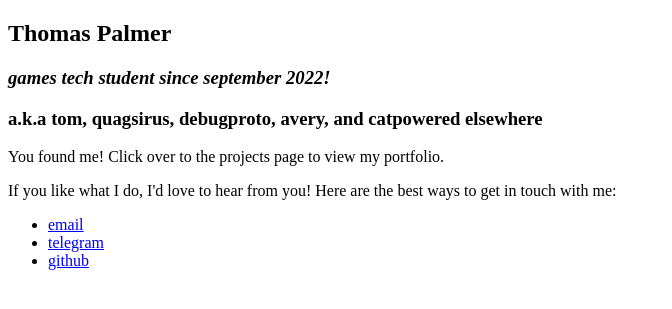
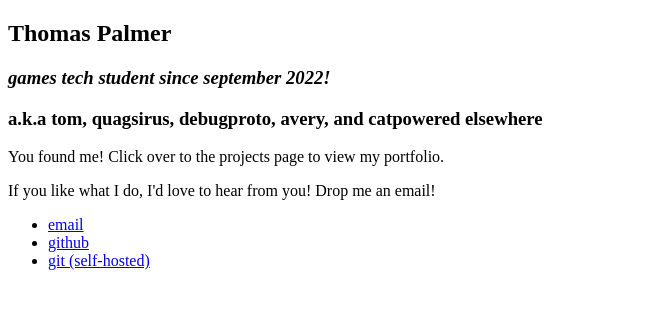
Before and after one commit to quagsirus/catpowered.net, a Django app: template django/templates/me/index.html in a window 1280 px wide. Shown: the top 309 px of the page, without its empty margins (0-672 px from the left). Run offline with Django 4.2, Linux system fonts and the light colour scheme; the template is opened without the code that fills it, so the values that code supplies are empty; some libraries are stand-ins or nearby versions.

Commit message:
remove telegram, fix wording so email is the only advertised contact method

```diff
--- a/django/templates/me/index.html
+++ b/django/templates/me/index.html
@@ -14,11 +14,11 @@
 		<h3><i>games tech student since september 2022!</i></h3>
 		<h3>a.k.a tom, quagsirus, debugproto, avery, and catpowered elsewhere</h3>
 		<p>You found me! Click over to the projects page to view my portfolio.</p>
-		<p>If you like what I do, I'd love to hear from you! Here are the best ways to get in touch with me:</p>
+		<p>If you like what I do, I'd love to hear from you! Drop me an email!</p>
 		<ul class="links">
 			<li><a href="mailto:hello@catpowered.net">email</a></li>
-			<li><a href="https://t.me/quagsirus">telegram</a></li>
 			<li><a href="https://github.com/quagsirus">github</a></li>
+			<li><a href="https://git.catpowered.net/avery">git (self-hosted)</a></li>
 		</ul>
 	</div>
 </body>
```
